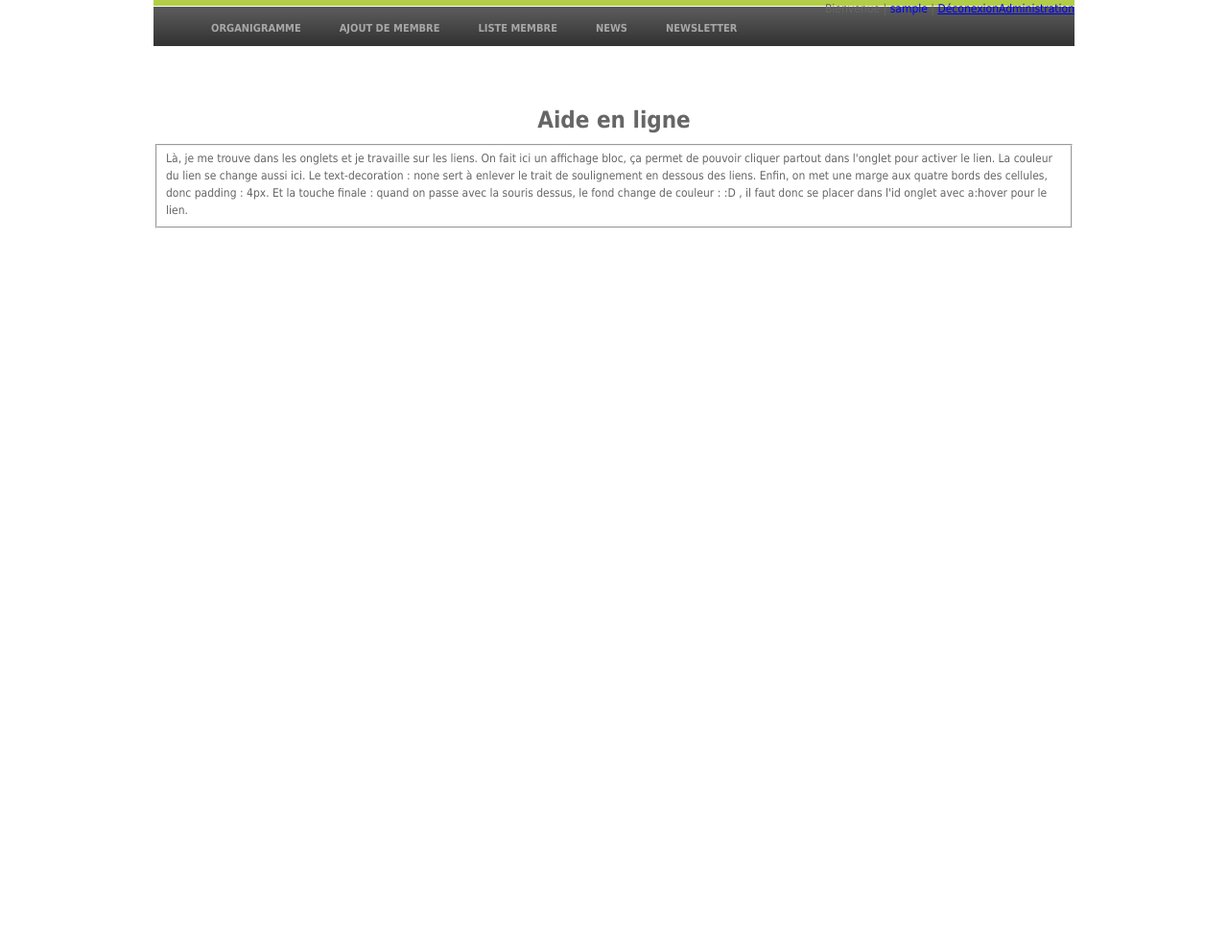
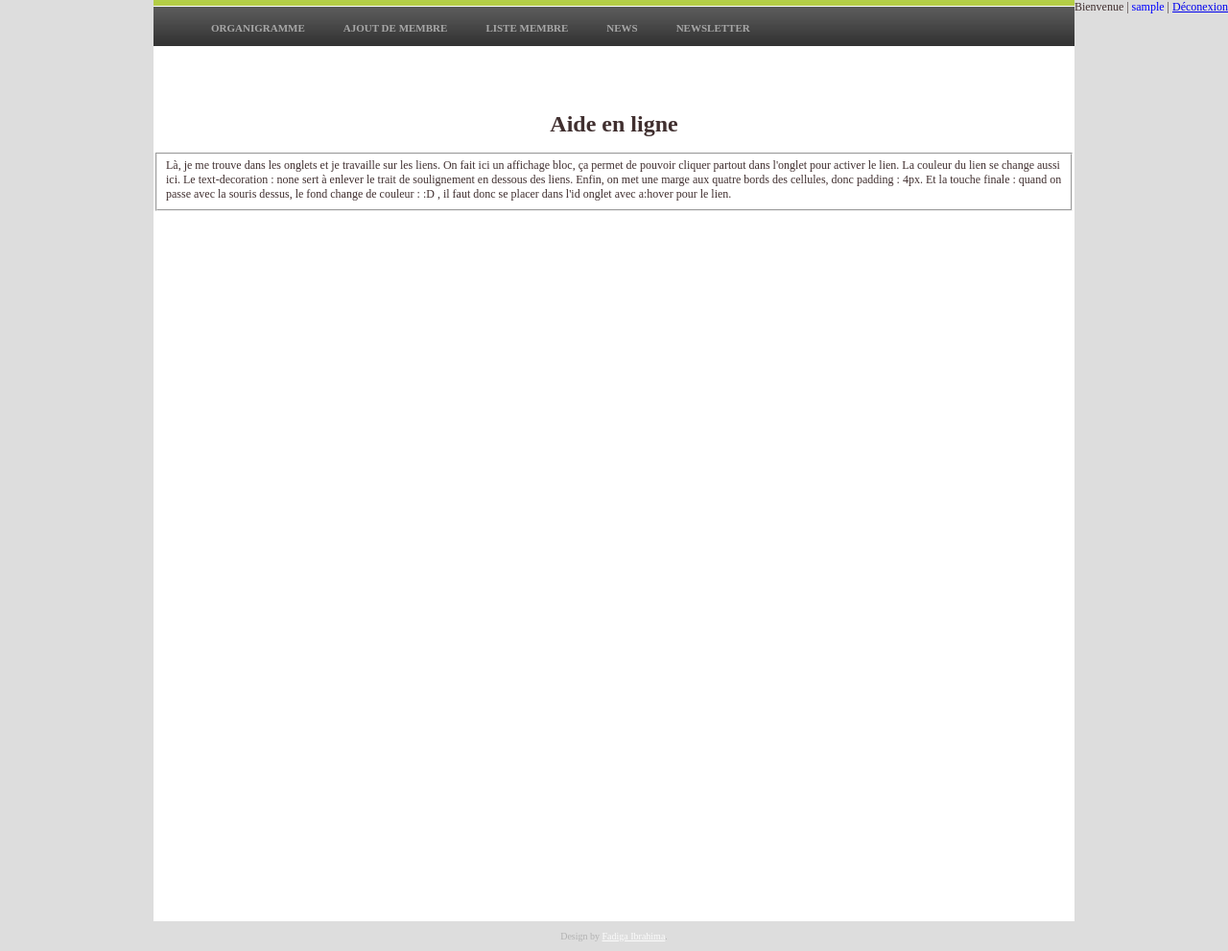
Before and after one commit to yeleman/ancf, a Django app: template anm_site/anm/templates/help.html in a window 1280 px wide. Shown: the whole page at 96% size. Before the commit the page ends 238 px from the top, so only its background shows below. Run offline with Django 3.2, Linux system fonts and the light colour scheme; the template is opened without the code that fills it: values that come from a table or form of the project are taken from there, others are empty; a user stored in the database is signed in; tables that the repository leaves empty hold one stand-in row (values such as "Sample post"); parts of the project's set-up code (start-up, migrations or seed data) failed here and were passed over.

Commit message:
Amélioration du design

```diff
--- a/anm_site/anm/templates/_menu.html
+++ b/anm_site/anm/templates/_menu.html
@@ -1,9 +1,6 @@
 <div id="menu">
     {% if user %}
         <ul>
-            <div id="bienvenu">
-                <span>{% include "_bienvenu_utilisateur.html" %}</span>
-            </div>
             <li ><a {% if category = 'modif_organization_chart' %}class="current"{% endif %} href="{% url modif_organization_chart %}" ><span>Organigramme</span></a>
             <li ><a {% if category = 'add_member' %}class="current"{% endif %} href="{% url add_member %}" ><span>Ajout de membre</span></a>
             <li ><a {% if category = 'member' %}class="current"{% endif %} href="{% url member %}" ><span>Liste membre</span></a>
--- a/anm_site/anm/templates/base.html
+++ b/anm_site/anm/templates/base.html
@@ -10,14 +10,26 @@
         <link rel="stylesheet" href="/static/css/jquery-ui-date.css" type="text/css" />
         <script src="/static/js/jquery-ui.min.js"></script>
 
-        <div id="login" style="float: right"><a href = '{% url login %}'>Administration</a></div>
-        <div >{% include "_menu.html" %}</div>
     </head>
+
     <body>
-        <div id="{% block page-id %}{% endblock %}">
-            {% block content %}
-            {% endblock %}
+        <div id="bienvenu">
+            {% if user %}
+                    <span>{% include "_bienvenu_utilisateur.html" %}</span>
+            {% else %}
+            <a href = '{% url login %}'>Administration</a>
+            {% endif %}
         </div>
-
+        <div id="page">
+            <div >{% include "_menu.html" %}</div>
+                <div id="{% block page-id %}{% endblock %}" class="container ">
+                    {% block content %}
+                    {% endblock %}
+                </div>
+            </div>
+            <div id="footer">
+                <p>Design by <a href="#">Fadiga Ibrahima</a>.</p>
+            </div>
+        </div>
     </body>
 </html>
--- a/anm_site/anm/templates/dashboard.html
+++ b/anm_site/anm/templates/dashboard.html
@@ -2,7 +2,7 @@
 {% block title %}Accueil{% endblock %}
 {% block page-id %}dashboard{% endblock %}
 {% block content %}
-
+<div>
     <h1 >Accueil </h1>
     <div class="post-nav" id="sidebar">
         <fieldset ><legend>Comminiqué:</legend>
@@ -46,5 +46,6 @@
             Et la touche finale : quand on passe avec la souris dessus, le fond change de couleur : :D , il faut donc se placer dans l'id onglet avec a:hover pour le lien.
         </fieldset>
     </div>
+    </div>
 
 {% endblock %}
--- a/anm_site/media/css/ancf_style.css
+++ b/anm_site/media/css/ancf_style.css
@@ -2,20 +2,23 @@
 
 
 /** commone **/
+#bienvenu {  float:right;}
+#page {-moz-box-shadow: 1px 1px 16px 2px;
+       background:#fff; margin: 0 auto;width: 960px;  height: 80em;}
+
 h1 {text-align: center;}
-body{
-    background:#fff;
-    color:#666;
-    font:12px/18px Tahoma, Arial, Helvetica, sans-serif;
-    -moz-border-radius: 7px 7px 7px 7px; -moz-box-shadow: 1px 1px 16px 2px;
-    margin: 0 auto;width: 960px;}
+body {margin: 0;padding: 0;background: #DDDDDD;
+    font-family: inherit,Helvetica,sans-serif;font-size: 12px;color: #402F2F;}
 li{
     list-style-type: none;display: inline;}
 fieldset ul {
                 background-color: DarkSlateBlue; color: #F8F8F8;
                                         max-width: 30em; padding: 0.6em}
 fieldset a {text-decoration: none; color: inactivecaptiontext; cursor: pointer;}
-#bienvenu { float: right;}
+/* Footer */
+#footer{background-color: transparent;color: #B2B2B2;font-size: 10px;
+    text-align: center;text-transform: inherit;}
+#footer a {color: #FBFBFB;}
 #page {margin: 0 auto;width: 960px;}
 /** Add member **/
 #add_member {width: 800px; margin: 0pt auto;}
```
